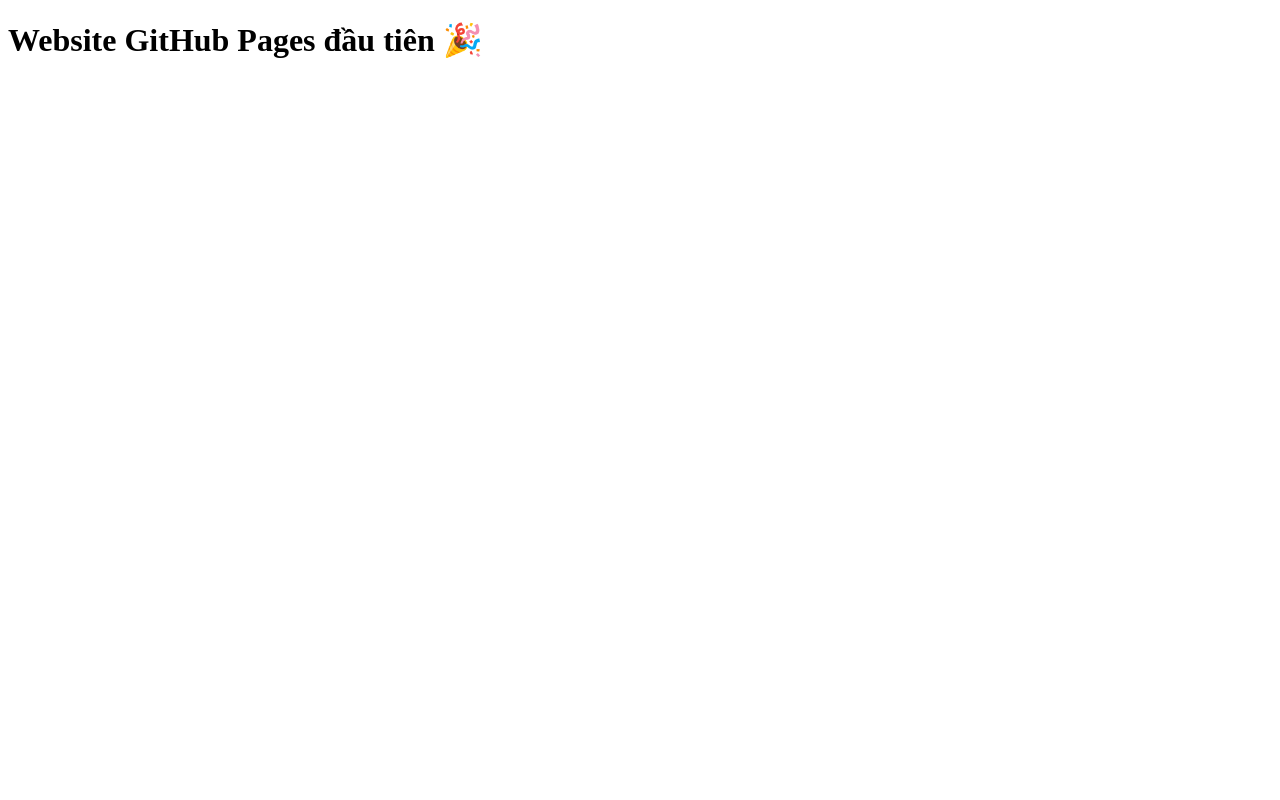
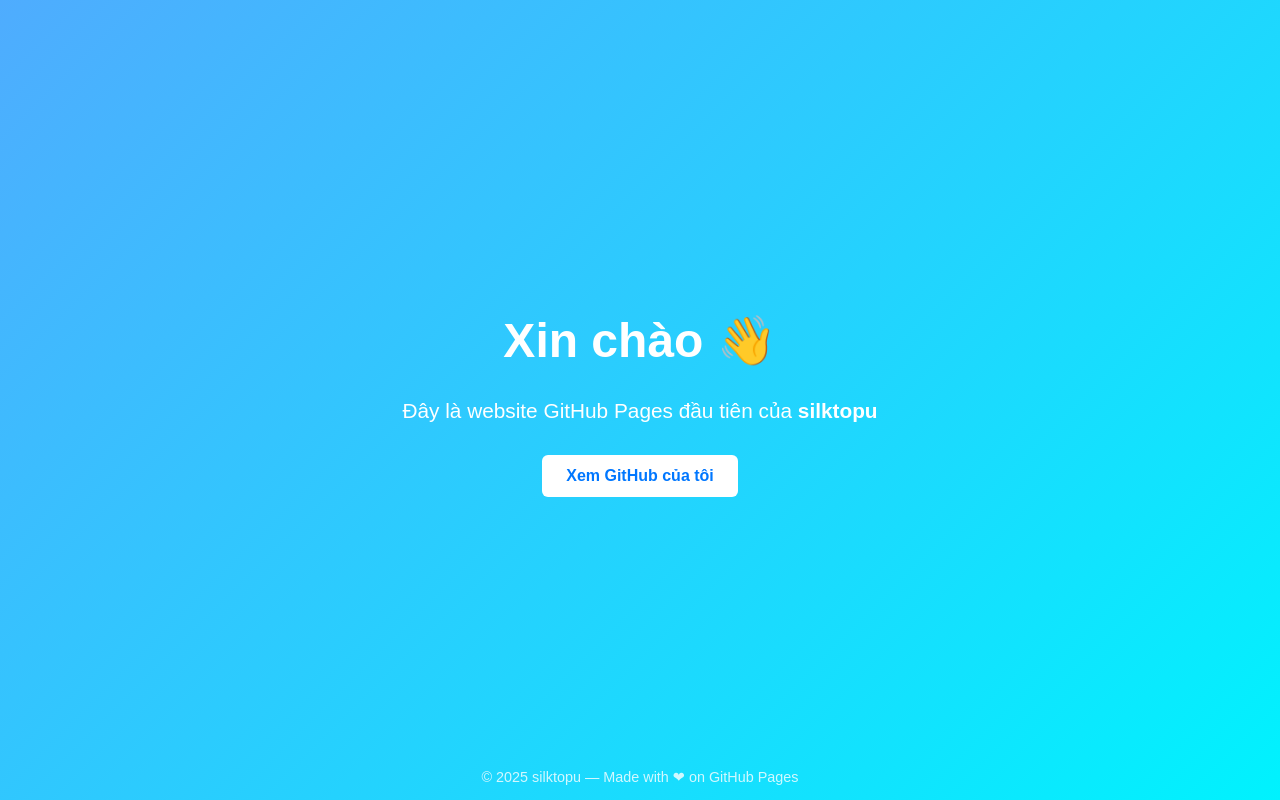
Before and after one commit to silktopu/silktopu.github.io, a plain HTML site: page index.html in a window 1280 px wide. Drawn offline with Linux system fonts and the light colour scheme.

Commit message:
Update index.html

```diff
--- a/index.html
+++ b/index.html
@@ -1,10 +1,56 @@
 <!DOCTYPE html>
-<html>
+<html lang="vi">
 <head>
   <meta charset="UTF-8">
-  <title>Xin chào</title>
+  <meta name="viewport" content="width=device-width, initial-scale=1.0">
+  <title>Xin chào từ silktopu 👋</title>
+  <style>
+    body {
+      margin: 0;
+      font-family: Arial, sans-serif;
+      background: linear-gradient(135deg, #4facfe, #00f2fe);
+      color: #fff;
+      text-align: center;
+      height: 100vh;
+      display: flex;
+      flex-direction: column;
+      justify-content: center;
+      align-items: center;
+    }
+    h1 {
+      font-size: 3em;
+      margin: 0.2em 0;
+    }
+    p {
+      font-size: 1.3em;
+      margin-bottom: 1.5em;
+    }
+    a.button {
+      background: #fff;
+      color: #0077ff;
+      text-decoration: none;
+      padding: 12px 24px;
+      border-radius: 6px;
+      font-weight: bold;
+      transition: 0.3s;
+    }
+    a.button:hover {
+      background: #0077ff;
+      color: #fff;
+    }
+    footer {
+      position: absolute;
+      bottom: 15px;
+      font-size: 0.9em;
+      opacity: 0.8;
+    }
+  </style>
 </head>
 <body>
-  <h1>Website GitHub Pages đầu tiên 🎉</h1>
+  <h1>Xin chào 👋</h1>
+  <p>Đây là website GitHub Pages đầu tiên của <strong>silktopu</strong></p>
+  <a class="button" href="https://github.com/silktopu" target="_blank">Xem GitHub của tôi</a>
+
+  <footer>© 2025 silktopu — Made with ❤ on GitHub Pages</footer>
 </body>
 </html>
```
